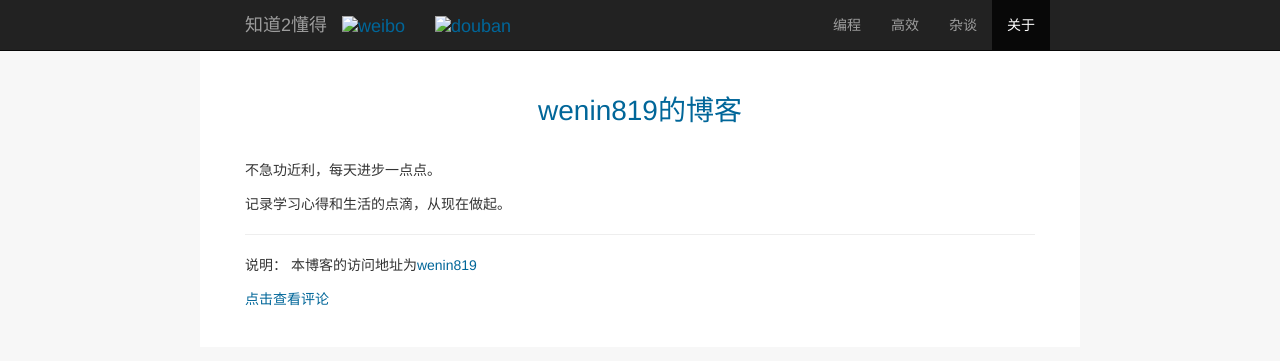
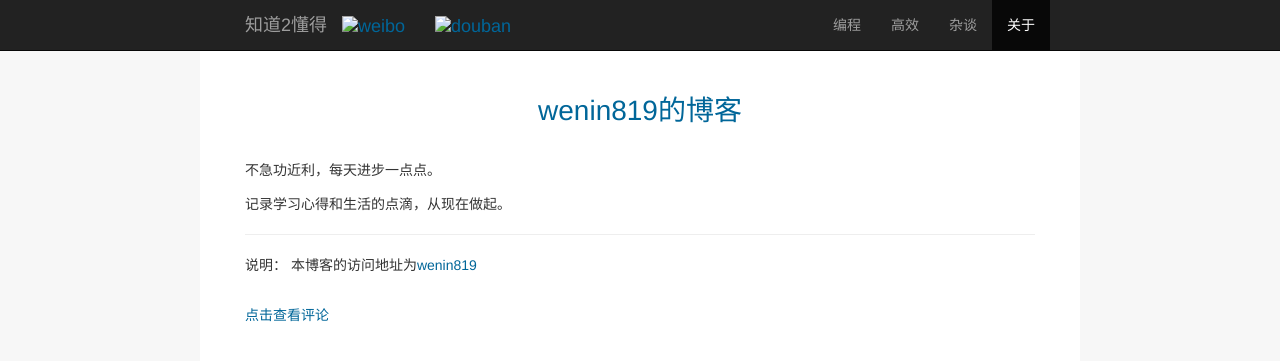
Before and after one commit to shenglongcsl/wenin819.github.io, a Jekyll site: the page built from README.md, in a window 1280 px wide. Shown: the top 361 px of the page. Built offline with Jekyll 4.4.1, drawn with Linux system fonts in a browser that asks for light colours; nearby versions of some CDN libraries; Markdown is read by kramdown in place of the engine named in the settings; comment, search, counter and statistics services are not loaded.

Commit message:
优化界面显示：修改评论上边距的大小

```diff
--- a/css/main.css
+++ b/css/main.css
@@ -16,6 +16,9 @@ body {
 }
 .container-narrow > hr {
   margin: 30px 0;
+}
+.Article-interactions {
+  margin-top: 30px;
 }
 
 a {
```
